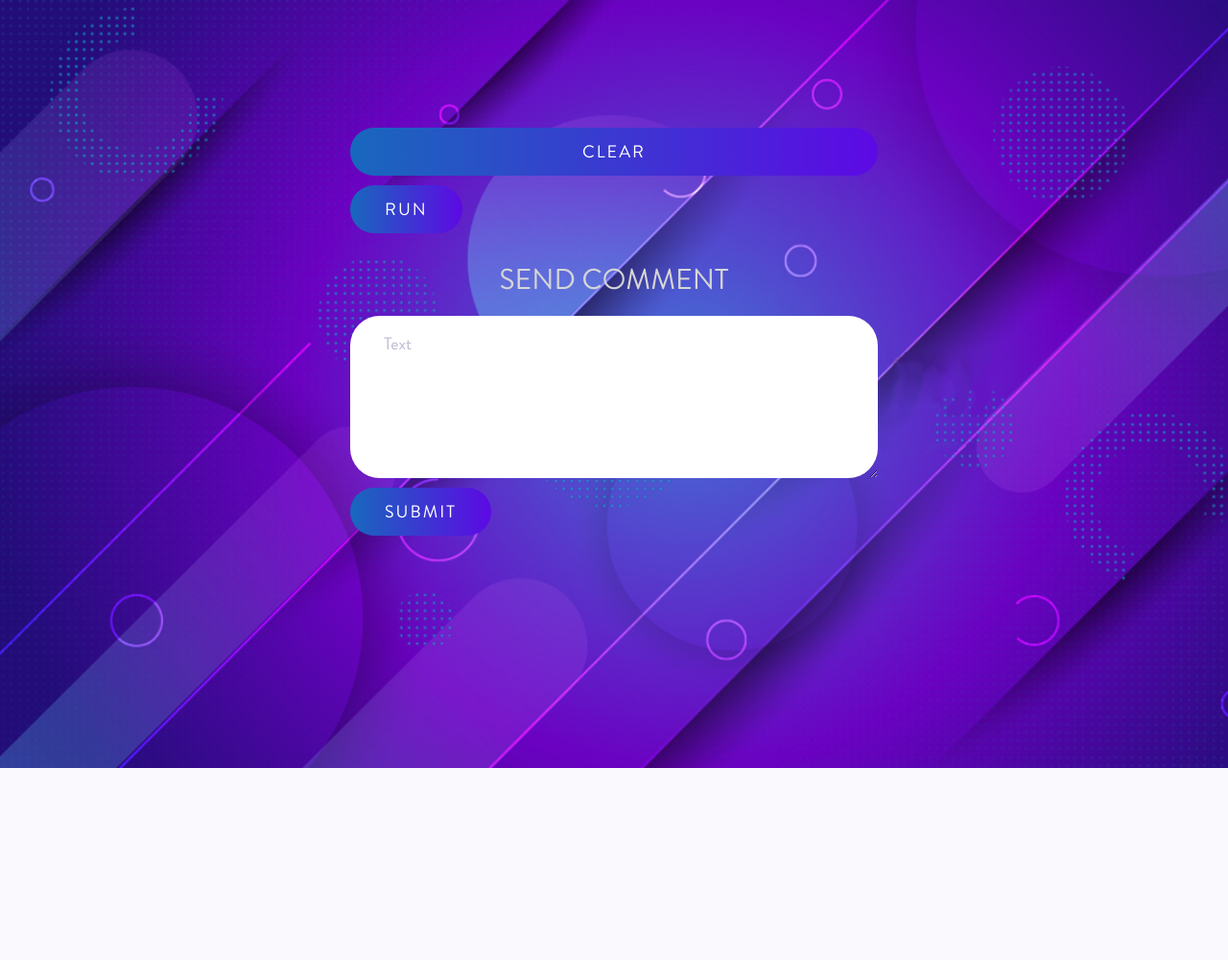
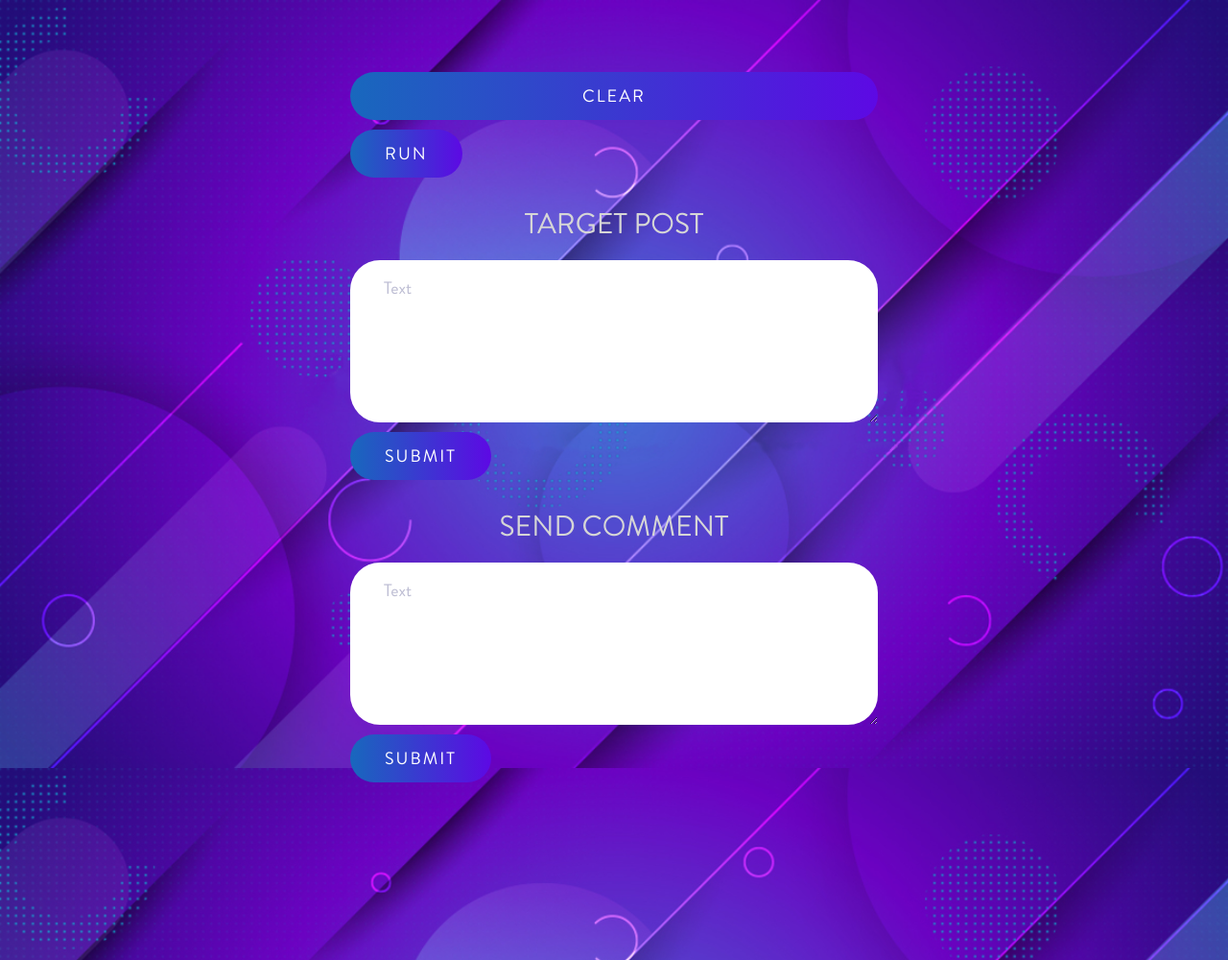
Before and after one commit to Arvmor/InstaBot, a PHP site: page / in a window 1280 px wide. Shown: the whole page at 96% size. Before the commit the page ends 800 px from the top, so only its background shows below. Run offline with PHP 8.4, Linux system fonts and the light colour scheme.

Commit message:
Add writePostURL file

```diff
--- a/webPanel/index.php
+++ b/webPanel/index.php
@@ -15,7 +15,12 @@
         <form action="./../runTheBot.php" method="post">
             <input type="submit" id="a" value="Run" name="btn">
         </form>
-        <form action="./write.php" method="post">
+        <form action="./writePostURL.php" method="post">
+                <span class="contact100-form-title">Target Post</span>
+                <pre><textarea class="input100" name="posturl" placeholder="Text"></textarea></pre>
+                <input type="submit" id="a" name="submit" value="Submit">
+    </form>
+        <form action="./writeComment.php" method="post">
                 <span class="contact100-form-title">Send Comment</span>
                 <pre><textarea class="input100" name="comment" placeholder="Text"></textarea></pre>
                 <input type="submit" id="a" name="submit" value="Submit">
--- /dev/null
+++ b/webPanel/writePostURL.php
@@ -0,0 +1,6 @@
+<?php
+$myfile = fopen("./../postURLText.txt", "w");
+$txt = $_POST['posturl'];
+fwrite($myfile, $txt);
+header("location:javascript://history.go(-1)");
+?>
```
Also changed, not shown: postURLText.txt (added), webPanel/writeComment.php (renamed from webPanel/write.php), 1 other file.
